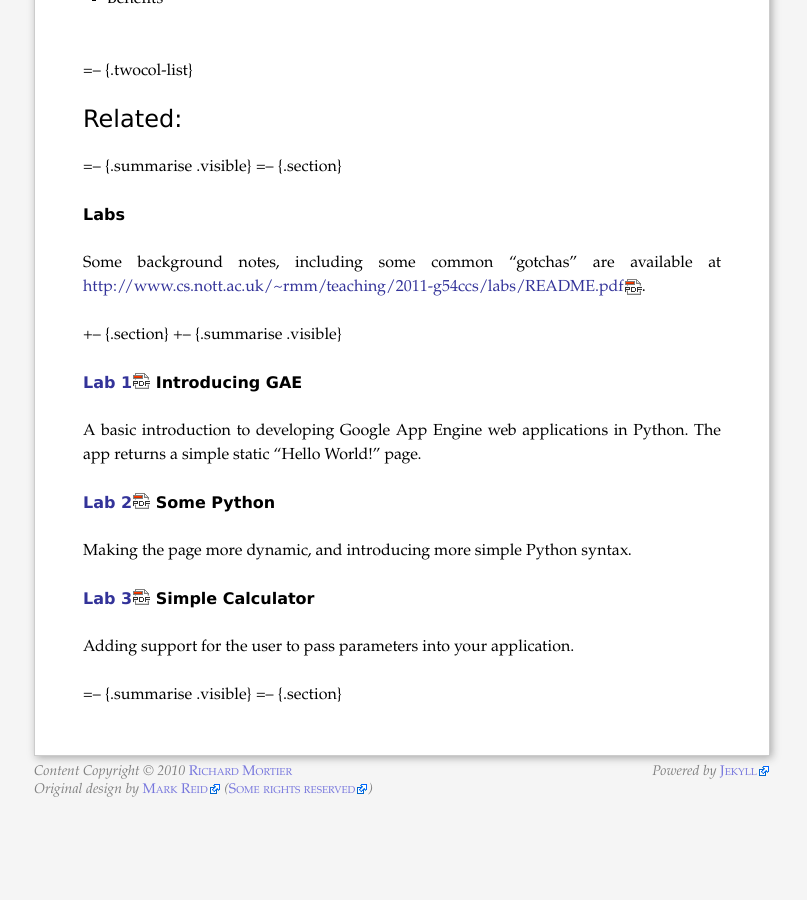
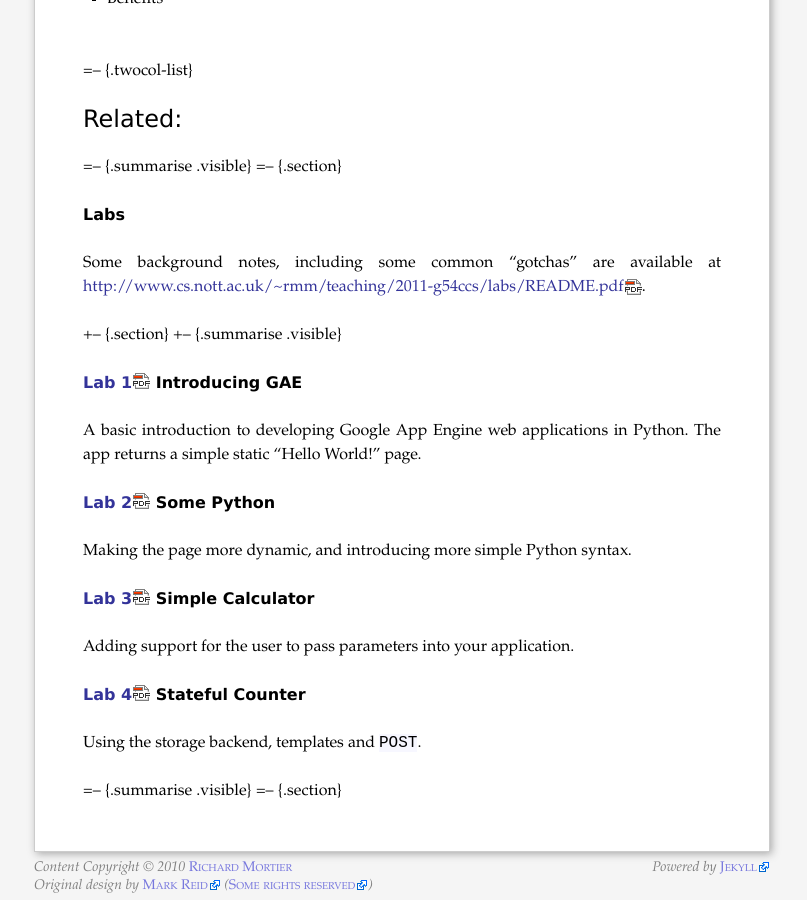
Before and after one commit to mor1/mort-www, a Jekyll site: the page built from teaching/2011-g54ccs/index.md, in a window 1280 px wide and 900 px high, scrolled down 1932 px. Shown: the whole window, without its empty margins (238-1045 px from the left). Built offline with Jekyll 4.4.1, drawn with Linux system fonts in a browser that asks for light colours; Markdown is read by kramdown in place of the engine named in the settings; before the commit the page ends 2736 px from its top, so only the background shows below that.

Commit message:
[g54ccs] add lab #4

```diff
--- a/teaching/2011-g54ccs/index.md
+++ b/teaching/2011-g54ccs/index.md
@@ -164,6 +164,11 @@ syntax.
 
 Adding support for the user to pass parameters into your application.
 
+[Lab 4](./labs/04-state.pdf) **Stateful Counter**
+---
+
+Using the storage backend, templates and `POST`.
+
 =-- {.summarise .visible}
 =-- {.section}
 
```
